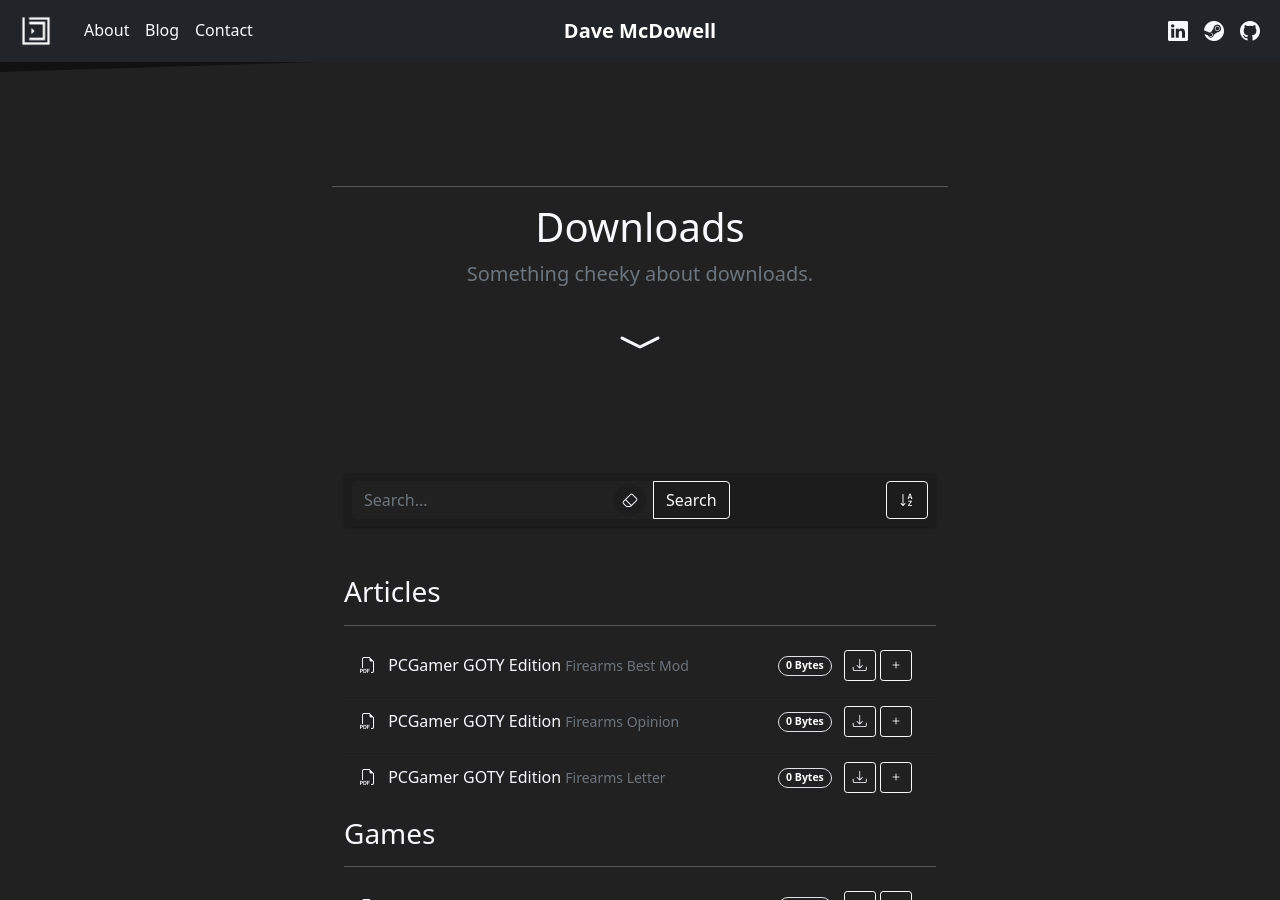
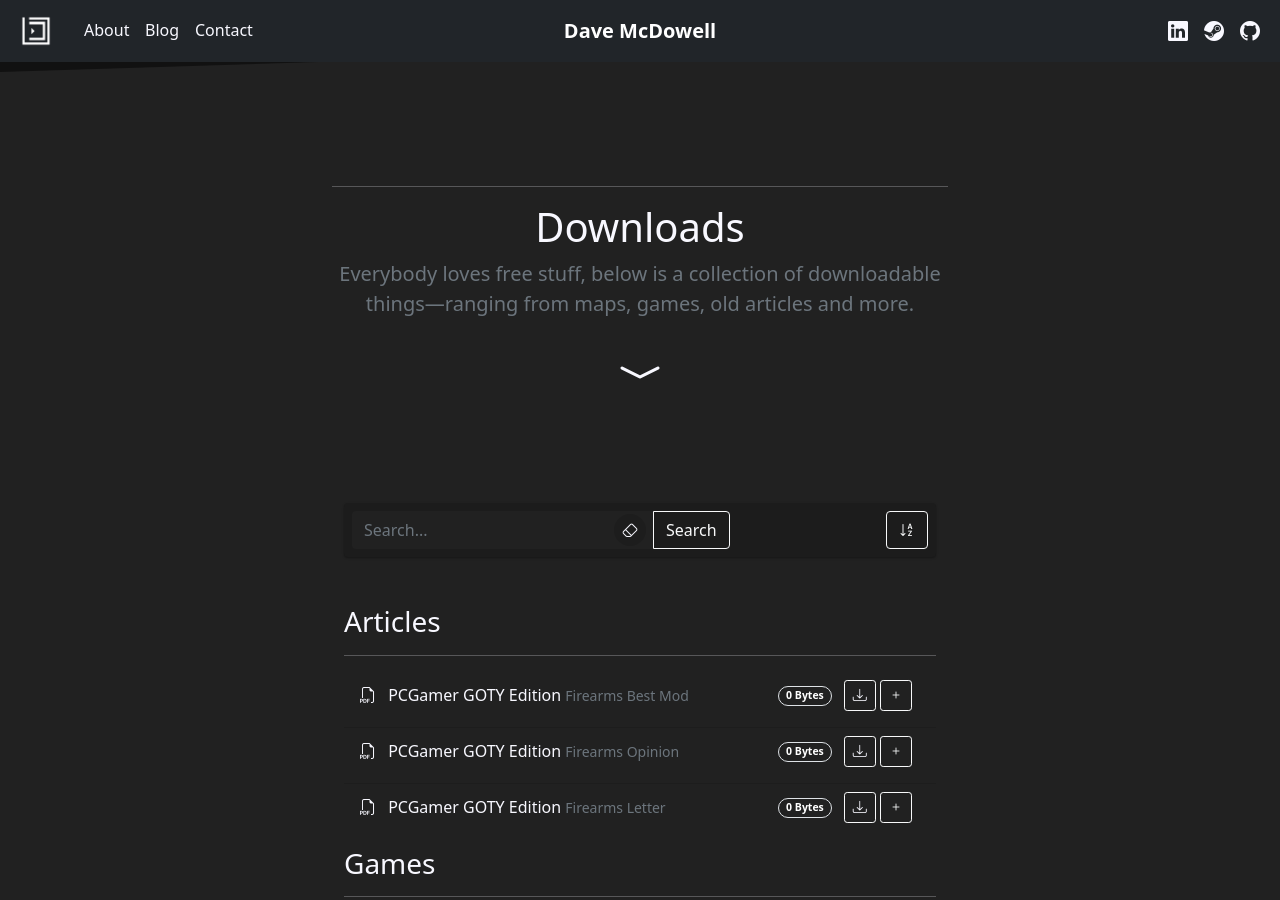
Before and after one commit to davemcdowell/portfolio, a Jekyll site: the page built from downloads.html, in a window 1280 px wide and 900 px high, scrolled down 508 px. Built offline with Jekyll 4.4.1, drawn with Linux system fonts in a browser that asks for light colours; nearby versions of some CDN libraries; some of the changed lines change nothing that is shown.

Commit message:
Update downloads.html

```diff
--- a/downloads.html
+++ b/downloads.html
@@ -7,7 +7,7 @@
 css-files:
   - /portfolio/assets/css/flex-table.css
 ---
-{%- include sections/header.html title="Downloads" content="Something cheeky about downloads." link="#downloads-main" -%}
+{%- include sections/header.html title="Downloads" content="Everybody loves free stuff, below is a collection of downloadable things—ranging from maps, games, old articles and more." link="#downloads-main" -%}
 <div class="container">
     <div class="row justify-content-center">
         <div class="col-lg-10 col-lg-offset-1">
```
